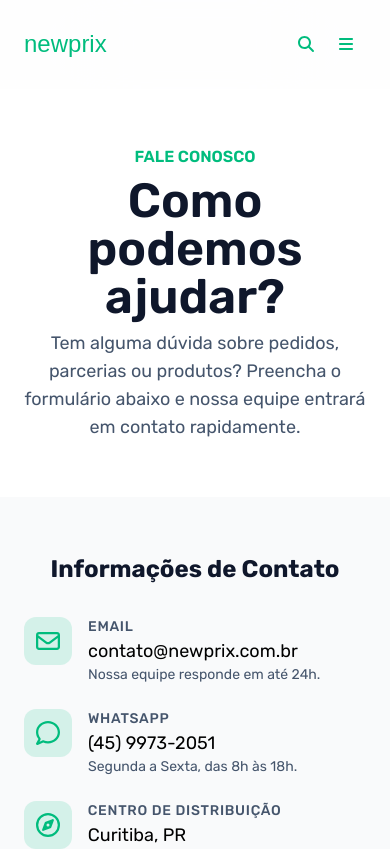
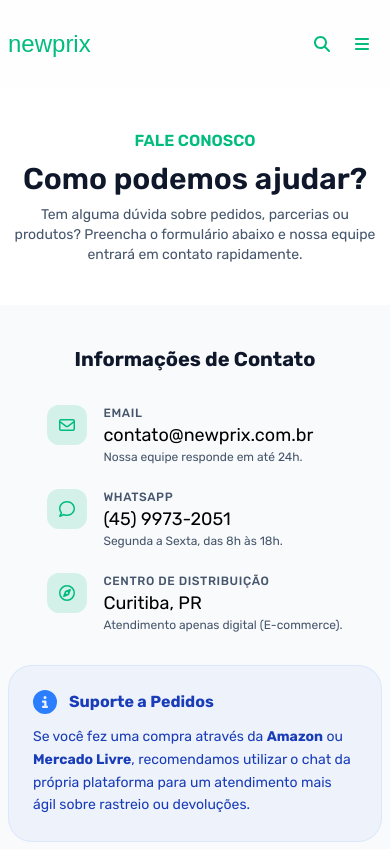
Before and after one commit to gabrielgua/newprix-landing, a Vue app: page /contact in a window 390 px wide. Shown: the top 849 px of the page. Built offline with nearby package versions, Linux system fonts and the light colour scheme; a web font is replaced by a local one.

Commit message:
chore: fix mobile resizes on other pages

```diff
--- a/src/components/Container.vue
+++ b/src/components/Container.vue
@@ -5,6 +5,6 @@
 </template>
 <style lang="css">
 .container-custom-width {
-  width: min(100% - 3rem);
+  width: min(100% - 1rem);
 }
 </style>
--- a/src/components/Section.vue
+++ b/src/components/Section.vue
@@ -8,8 +8,7 @@ defineProps<{ icon?: string, flexRow?: boolean, centered?: boolean, gap?: string
 
 <template>
   <section class="py-10 lg:py-38">
-    <Container class="flex flex-col [--padding:1.5rem] md:[--padding:2rem] lg:[--padding:3rem] transition-all"
-      :class="[{ 'lg:flex-row': flexRow }, gap ? gap : 'gap-8']" margin="var(--padding)">
+    <Container class="flex flex-col transition-all" :class="[{ 'lg:flex-row': flexRow }, gap ? gap : 'gap-8']">
       <div class="flex flex-col space-y-12" :class="{ 'items-center': centered }">
         <div class="flex flex-col space-y-2" :class="{ 'items-center text-center': centered }"
           v-if="$slots['title'] || $slots['title-hero'] || $slots['header'] || $slots['subtitle']">
@@ -21,10 +20,10 @@ defineProps<{ icon?: string, flexRow?: boolean, centered?: boolean, gap?: string
             <Icon v-if="icon" :icon="icon" class="text-primary" />
           </div>
           <h6 class="text-3xl md:text-4xl font-semibold text-text-primary" v-if="$slots['title-hero']">
-            <slot name="title-hero"></slot>
+            <slot name="title-hero" />
           </h6>
           <p class="text-sm md:text-base text-text-secondary" v-if="$slots['subtitle']">
-            <slot name="subtitle"></slot>
+            <slot name="subtitle" />
           </p>
         </div>
         <div v-if="$slots['first-column-content']">
--- a/src/components/catalog/CatalogFiltersDisplay.vue
+++ b/src/components/catalog/CatalogFiltersDisplay.vue
@@ -6,6 +6,7 @@ import Icon from '../Icon.vue';
 import GroupFadeInTransition from '../transitions/GroupFadeInTransition.vue';
 import CatalogFiltersDisplayItem from './CatalogFiltersDisplayItem.vue';
 import { useProductStore } from '@/stores/product.store';
+import Divider from '../Divider.vue';
 
 const catalogFilterStore = useCataLogFilterStore();
 const productStore = useProductStore();
@@ -22,8 +23,8 @@ const showFilters = computed(() => {
 
 <template>
   <div class="text-sm border-y border-border flex flex-wrap gap-4 justify-between"
-    :class="[showFilters ? 'py-2.5' : 'py-4']">
-    <div class="flex items-center gap-4 transition-all">
+    :class="[showFilters ? 'py-4 md:py-2.5' : 'py-4']">
+    <div v-if="showFilters" class="flex items-center gap-2.5 md:gap-4 transition-all w-full">
       <p>Filtros: </p>
       <GroupFadeInTransition class="flex items-center gap-2 transition-all flex-wrap">
         <CatalogFiltersDisplayItem v-if="catalogFilterStore.filter.term" @remove="catalogFilterStore.resetTerm()">
@@ -41,16 +42,10 @@ const showFilters = computed(() => {
           @remove="catalogFilterStore.resetStore()">
           {{ catalogFilterStore.selectedStoreLabel }}
         </CatalogFiltersDisplayItem>
-
-        <Button variant="neutral-ghost" size="xs" class="gap-2!" @click="catalogFilterStore.resetFilters()"
-          v-if="showFilters">
-          <Icon icon="rotate-left" class="text-xs" />
-          Resetar filtros
-        </Button>
       </GroupFadeInTransition>
     </div>
 
-
+    <div class="flex items-center gap-4">
       <div class="flex items-center gap-2 text-text-primary ml-auto">
         <p class="font-light">
           ({{ productStore.filteredProducts.length }} de {{ productStore.products.length }})
@@ -59,5 +54,12 @@ const showFilters = computed(() => {
           Resultados
         </p>
       </div>
+      <Button v-if="showFilters" variant="neutral-outlined" size="xs" class="gap-2!"
+        @click="catalogFilterStore.resetFilters()">
+        <Icon icon="rotate-left" class="text-xs" />
+        Resetar filtros
+      </Button>
+    </div>
+
   </div>
 </template>
--- a/src/components/catalog/CatalogFiltersDisplayItem.vue
+++ b/src/components/catalog/CatalogFiltersDisplayItem.vue
@@ -7,7 +7,8 @@ defineEmits(['remove'])
 </script>
 
 <template>
-  <li class="flex items-center gap-3 bg-bg-base border border-border p-2 px-2.5 rounded-xl text-text-primary text-xs">
+  <li
+    class="flex items-center gap-3 bg-bg-base border border-border p-1 px-1.5 md:p-2 md:px-2.5 rounded-lg md:rounded-xl text-text-primary text-[11px] md:text-xs">
     <p>
       <slot />
     </p>
--- a/src/components/catalog/CatalogListing.vue
+++ b/src/components/catalog/CatalogListing.vue
@@ -19,7 +19,7 @@ const productStore = useProductStore();
     </p>
   </div>
 
-  <GroupFadeInTransition class="grid grid-cols-2 lg:grid-cols-3 xl:grid-cols-4 gap-4 transition-all">
+  <GroupFadeInTransition class="grid lg:grid-cols-3 xl:grid-cols-4 gap-3 md:gap-4 transition-all">
     <CatalogProductCard v-for="product in productStore.filteredProducts" :key="product.id" v-bind="product" />
   </GroupFadeInTransition>
 </template>
--- a/src/components/catalog/CatalogListingHeader.vue
+++ b/src/components/catalog/CatalogListingHeader.vue
@@ -46,7 +46,7 @@ watch(() => catalogFilterStore.filter.brand?.value, () => {
         <CatalogListingHeaderBrandCard v-for="brandHeader in brandHeaders" :key="brandHeader.value"
           :brand-name="brandHeader.label" :color="brandHeader.textColor">
           <template #img>
-            <div class="group size-20 md:size-30 rounded-2xl overflow-hidden border border-border/50">
+            <div class="group size-20! md:size-30 rounded-2xl overflow-hidden border border-border/50">
               <img v-if="brandHeader.logoSrc" :src="brandHeader.logoSrc" :alt="`${brandHeader.label} Logo`"
                 class="object-cover object-center size-full shadow group-hover:scale-105 transition-all" />
               <div v-else
--- a/src/components/catalog/CatalogListingHeaderBrandCard.vue
+++ b/src/components/catalog/CatalogListingHeaderBrandCard.vue
@@ -6,11 +6,11 @@ defineProps<{
 
 
 <template>
-  <div class="flex items-center gap-6 transition-all">
+  <div class="flex flex-col md:flex-row items-center gap-4 md:gap-6 transition-all">
     <slot name="img" v-if="$slots['img']"></slot>
-    <p class="text-text-primary text-left text-xl font-semibold">
+    <p class="text-text-primary text-center md:text-left text-base md:text-xl font-semibold">
       Produtos <br>
-      <span class="text-3xl" :class="color ? color : 'text-primary'">
+      <span class="text-2xl md:text-3xl" :class="color ? color : 'text-primary'">
         <slot />
       </span>
     </p>
--- a/src/components/contact/ContactInfo.vue
+++ b/src/components/contact/ContactInfo.vue
@@ -8,17 +8,17 @@ defineProps<{
 
 <template>
   <div class="flex items-start gap-4">
-    <div class="size-12 rounded-xl grid place-items-center bg-primary/15 text-primary">
-      <Icon :icon="icon" styles="size-6! shrink-0" />
+    <div class="size-10 md:size-12 rounded-xl grid place-items-center bg-primary/15 text-primary">
+      <Icon :icon="icon" styles="size-4! md:size-6! shrink-0" />
     </div>
     <div>
-      <p class="tracking-wider uppercase text-sm font-medium text-text-secondary">
+      <p class="tracking-wider uppercase text-xs md:text-sm font-medium text-text-secondary">
         <slot name="title" />
       </p>
       <p class="text-black text-lg">
         <slot name="primary-info" />
       </p>
-      <p class="text-text-secondary text-sm">
+      <p class="text-text-secondary text-xs md:text-sm">
         <slot name="description-info" />
       </p>
     </div>
--- a/src/views/CatalogView.vue
+++ b/src/views/CatalogView.vue
@@ -30,13 +30,11 @@ onMounted(() => {
   <Section ref="heroRef" centered class="bg-bg-base py-14!">
     <template #title>Nossa seleção</template>
     <template #title-hero>
-      <p class="mb-4 text-5xl ">
-        As melhores marcas,
-        <span class="text-primary">um só lugar.</span>
-      </p>
+      As melhores marcas,
+      <span class="text-primary">um só lugar.</span>
     </template>
     <template #subtitle>
-      <p class="max-w-[600px] text-lg">
+      <p class="max-w-full md:max-w-[600px]">
         Explore nosso catálogo completo. Produtos originais WAP, Vonder, Selene e muito mais,
         disponíveis na Amazon e Mercado Livre.
       </p>
@@ -51,7 +49,6 @@ onMounted(() => {
         <Button @click="toggleFilterModal" size="md-icon" variant="neutral-outlined">
           <Icon icon="filter" />
         </Button>
-
       </div>
     </template>
   </Section>
--- a/src/views/ContactView.vue
+++ b/src/views/ContactView.vue
@@ -17,25 +17,23 @@ onMounted(() => {
 </script>
 
 <template>
-  <Section ref="heroRef" centered class="bg-bg-base py-14!">
+  <Section ref="heroRef" centered class="bg-bg-base py-10! md:py-14!">
     <template #title>Fale conosco</template>
     <template #title-hero>
-      <p class="text-5xl">
-        Como podemos ajudar?
-      </p>
+      Como podemos ajudar?
     </template>
     <template #subtitle>
-      <p class="max-w-[700px] text-lg">
+      <p class="max-w-full md:max-w-[700px]">
         Tem alguma dúvida sobre pedidos, parcerias ou produtos? Preencha o formulário abaixo e nossa equipe entrará em
         contato rapidamente.
       </p>
     </template>
   </Section>
 
-  <Section flex-row class="py-14! lg:py-24!" gap="gap-8 lg:gap-12">
+  <Section flex-row class="py-10! lg:py-24!" gap="gap-8 lg:gap-12">
     <template #first-column-content>
       <div class="flex flex-col items-center lg:items-start gap-8 lg:gap-12 lg:max-w-[600px]">
-        <h2 class="text-2xl font-bold text-text-primary">Informações de Contato</h2>
+        <h2 class="text-xl md:text-2xl font-bold text-text-primary">Informações de Contato</h2>
         <div class="space-y-6">
           <ContactInfo icon="fa-regular fa-envelope">
             <template #title>Email</template>
@@ -69,7 +67,7 @@ onMounted(() => {
 
     <template #second-column-content>
       <div
-        class="bg-bg-base rounded-3xl lg:rounded-[2.5rem] p-6 md:p-8 lg:p-10 overflow-hidden border border-border w-full max-h-max">
+        class="bg-bg-base rounded-3xl lg:rounded-[2.5rem] p-4 md:p-8 lg:p-10 overflow-hidden border border-border w-full max-h-max">
         <FadeinTransition>
           <div v-if="contactStore.state.submitted" class="py-12 flex flex-col items-center text-center relative z-10">
             <div class="w-20 h-20 bg-green-100 rounded-full grid place-items-center text-primary mb-6">
```
Lines whose indentation alone changed are shown as unchanged.
